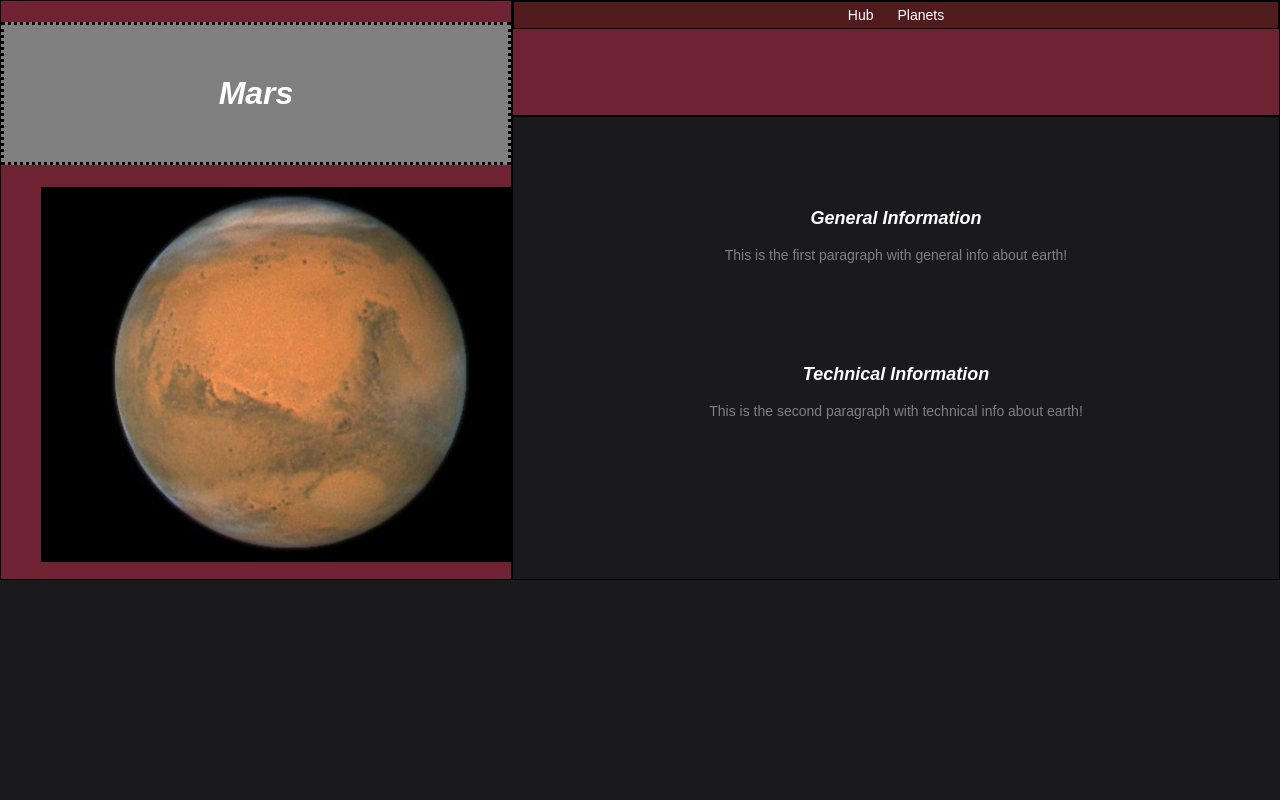
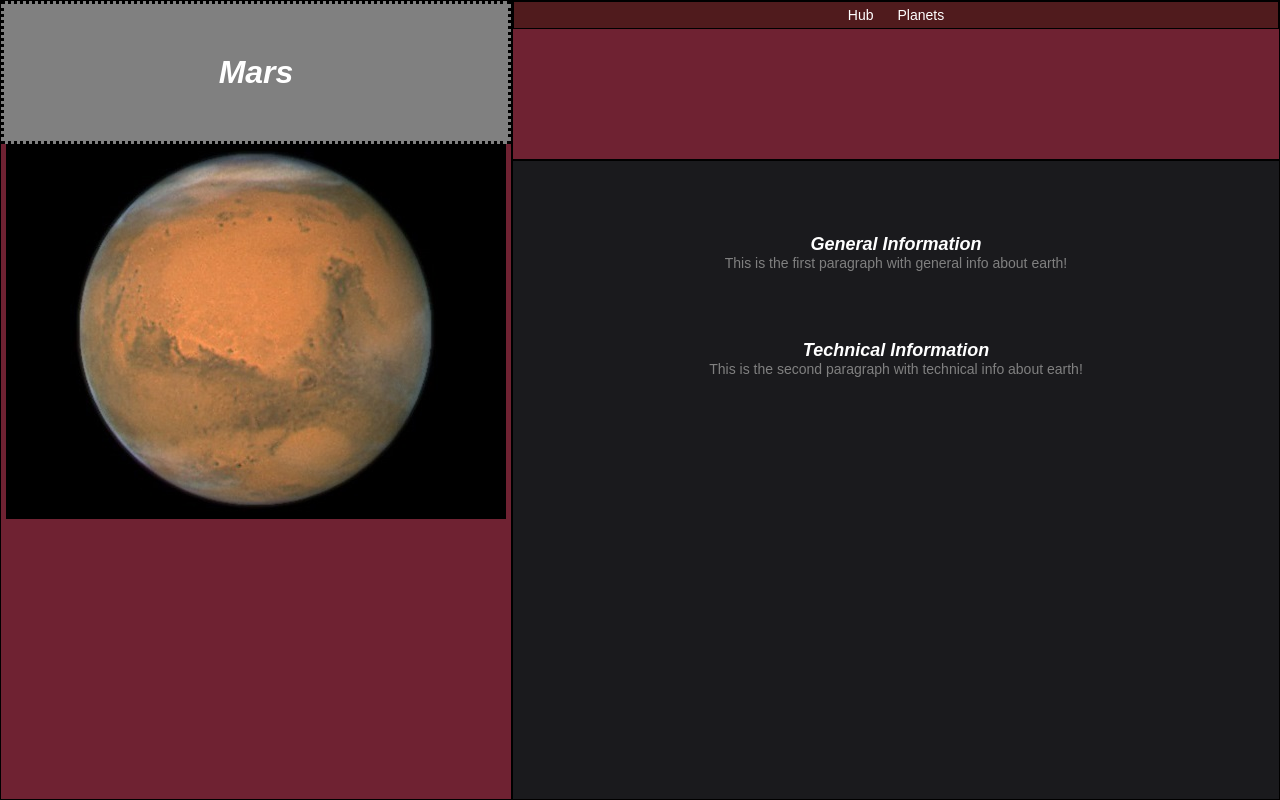
Before and after one commit to Diogo-a21905661/SpaceHub, a PHP site: page /planets/mars.html in a window 1280 px wide. Run offline with PHP 8.4, Linux system fonts and the light colour scheme.

Commit message:
Fixed an error with the Planets
Fixed an error where the planets were sizing correctly with the page.

```diff
--- a/layoutPlanet.css
+++ b/layoutPlanet.css
@@ -6,6 +6,10 @@
     font-family: fantasy;
     font-size: 14px;
     color: white;
+
+    /* Feito para o CSS Grid preencher a página toda */
+    margin: 0;
+    padding: 0;
 }
 
 /*Definir o tamanho do titulo */
@@ -84,7 +88,7 @@ nav {
 body {
     display: grid;
     width: 100%;
-    height: 100%;
+    height: 100vh;
     grid-template-rows: 20% 80%;
     grid-template-columns: 40% 60%;
     grid-template-areas:
@@ -101,11 +105,6 @@ body > * {
 }
 
 /* Dropdown menu */
-
-html, body {
-    margin: 0;
-    padding: 0;
-}
 
 nav ul {
     list-style-type: none;
```
